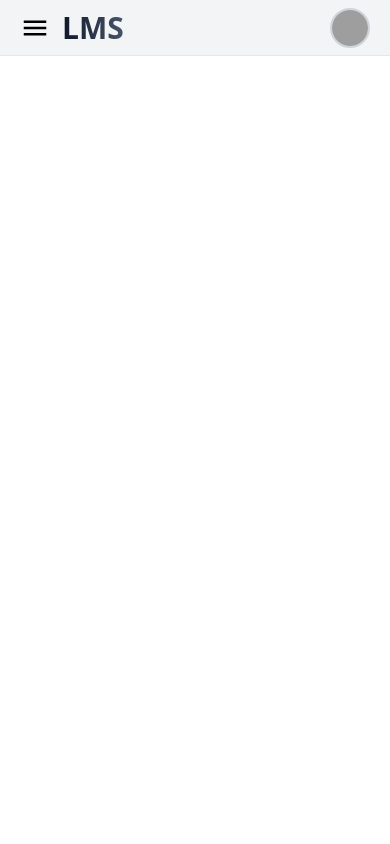
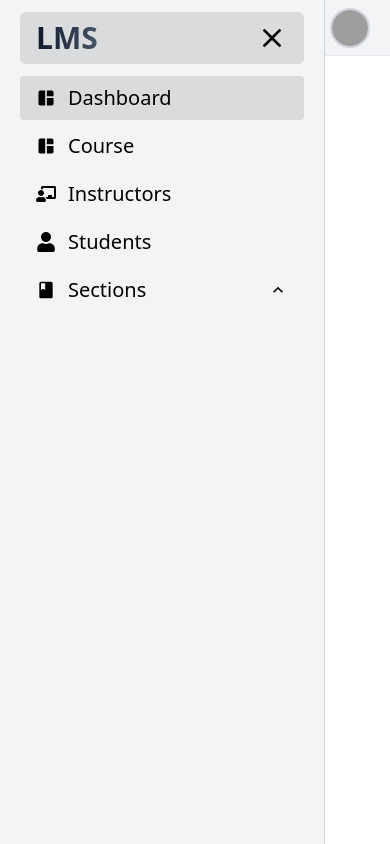
Before and after one commit to IfastKrishna/ifastacademy-LMS, a React (Vite) app in the folder frontend/: page / in a window 390 px wide. Built offline with nearby package versions, Linux system fonts and the light colour scheme; grey boxes are pictures that could not be loaded.

Commit message:
sideBar slideAnimatin complete

```diff
--- a/frontend/src/components/SideBar/SideBar.jsx
+++ b/frontend/src/components/SideBar/SideBar.jsx
@@ -1,4 +1,5 @@
-import React from "react";
+import React, { useState, useMemo } from "react";
+import { useMediaQuery } from "react-responsive";
 import Logo from "../Logo";
 import { FaUser, FaChalkboardTeacher } from "react-icons/fa";
 import { Outlet } from "react-router-dom";
@@ -8,6 +9,7 @@ import {
   MdKeyboardArrowUp,
   MdClass,
   MdOutlineMenu,
+  MdOutlineClose,
 } from "react-icons/md";
 import { Link } from "react-router-dom";
 import Menu from "./Menu";
@@ -16,14 +18,42 @@ import SubMenu from "./SubMenu";
 import FlexBtween from "../FlexBetween/FlexBtween";
 
 function SideBar() {
+  const isSmallDivise = useMediaQuery({ query: "(max-width:1024px)" });
+  const [sideBarOpen, setSideBarOpen] = useState(true);
+
+  useMemo(() => {
+    if (!isSmallDivise) {
+      setSideBarOpen(true);
+    }
+  }, [isSmallDivise]);
+
+  const handlerToggleSideBar = () => {
+    setSideBarOpen(!sideBarOpen);
+  };
+
   return (
-    <div className="flex flex-col lg:flex-row">
-      {/* LARGE SCRREN FOR THIS SIDEBAR */}
-      <div className="relative hidden lg:block h-screen lg:w-1/4 bg-gray-100 px-5">
-        <section className="sidebar flex flex-col gap-y-3">
-          <Link to="">
-            <Logo />
-          </Link>
+    <div className="relative flex flex-col lg:flex-row">
+      {/* LARGE SCREEN FOR THIS SIDEBAR */}
+      <div
+        className={`bg-gray-100 w-10/12 h-screen absolute top-0 left-0 lg:relative lg:w-72 px-5 border-r border-gray-300 ${
+          sideBarOpen
+            ? "transition-transform duration-300 transform translate-x-0"
+            : "transition-transform duration-300 transform -translate-x-full"
+        } `}
+      >
+        <section className={`sidebar flex flex-col gap-y-3 `}>
+          <FlexBtween className={" bg-black/10 rounded-md py-2 px-4 mt-3"}>
+            <Link to="">
+              <Logo />
+            </Link>
+            {isSmallDivise ? (
+              <MdOutlineClose
+                fontSize={32}
+                onClick={handlerToggleSideBar}
+                className=" cursor-pointer"
+              />
+            ) : null}
+          </FlexBtween>
           <div className="w-full h-full flex">
             <MenuWrapper className="flex flex-col gap-y-1">
               <Menu to="/">
@@ -59,11 +89,16 @@ function SideBar() {
           </div>
         </section>
       </div>
-      {/* MOBILE DIVE FOR NAVBAR */}
+
+      {/* MOBILE DIVISE FOR NAVBAR */}
       <div className="block lg:hidden h-14 bg-gray-100 border-b border-gray-200 w-full">
         <FlexBtween className="h-full px-5">
           <div className="flex items-center">
-            <MdOutlineMenu fontSize={30} className="mr-3" />
+            <MdOutlineMenu
+              fontSize={30}
+              className="mr-3 cursor-pointer"
+              onClick={handlerToggleSideBar}
+            />
             <Link to="">
               <Logo />
             </Link>
@@ -74,6 +109,7 @@ function SideBar() {
           />
         </FlexBtween>
       </div>
+
       {/* Page */}
       <div className="flex-1 px-5 py-5">
         <Outlet />
--- /dev/null
+++ b/package.json
@@ -0,0 +1,5 @@
+{
+  "dependencies": {
+    "react-responsive": "^9.0.2"
+  }
+}
```
Also changed, not shown: 1 other file (tests, documents, lock files or other folders).
